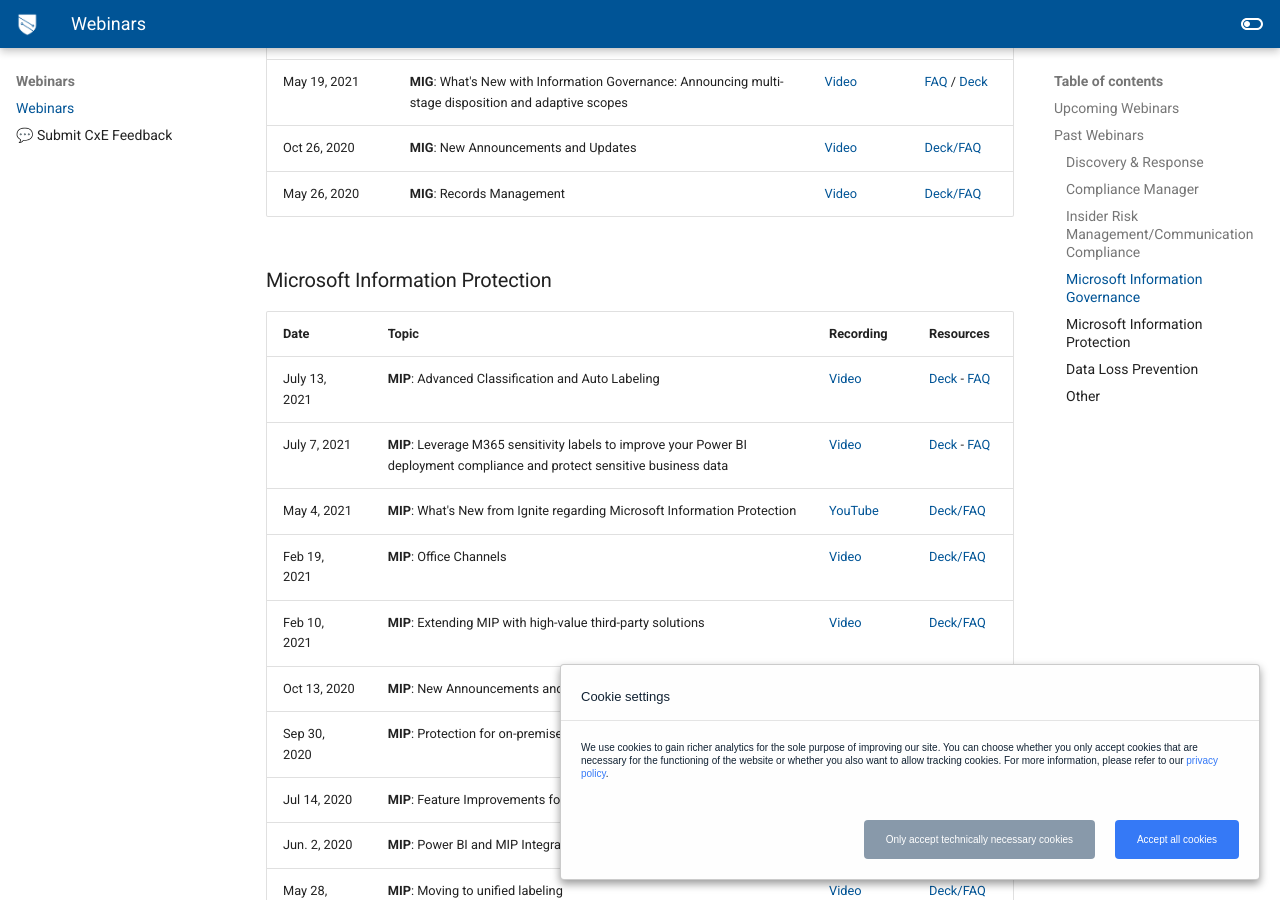
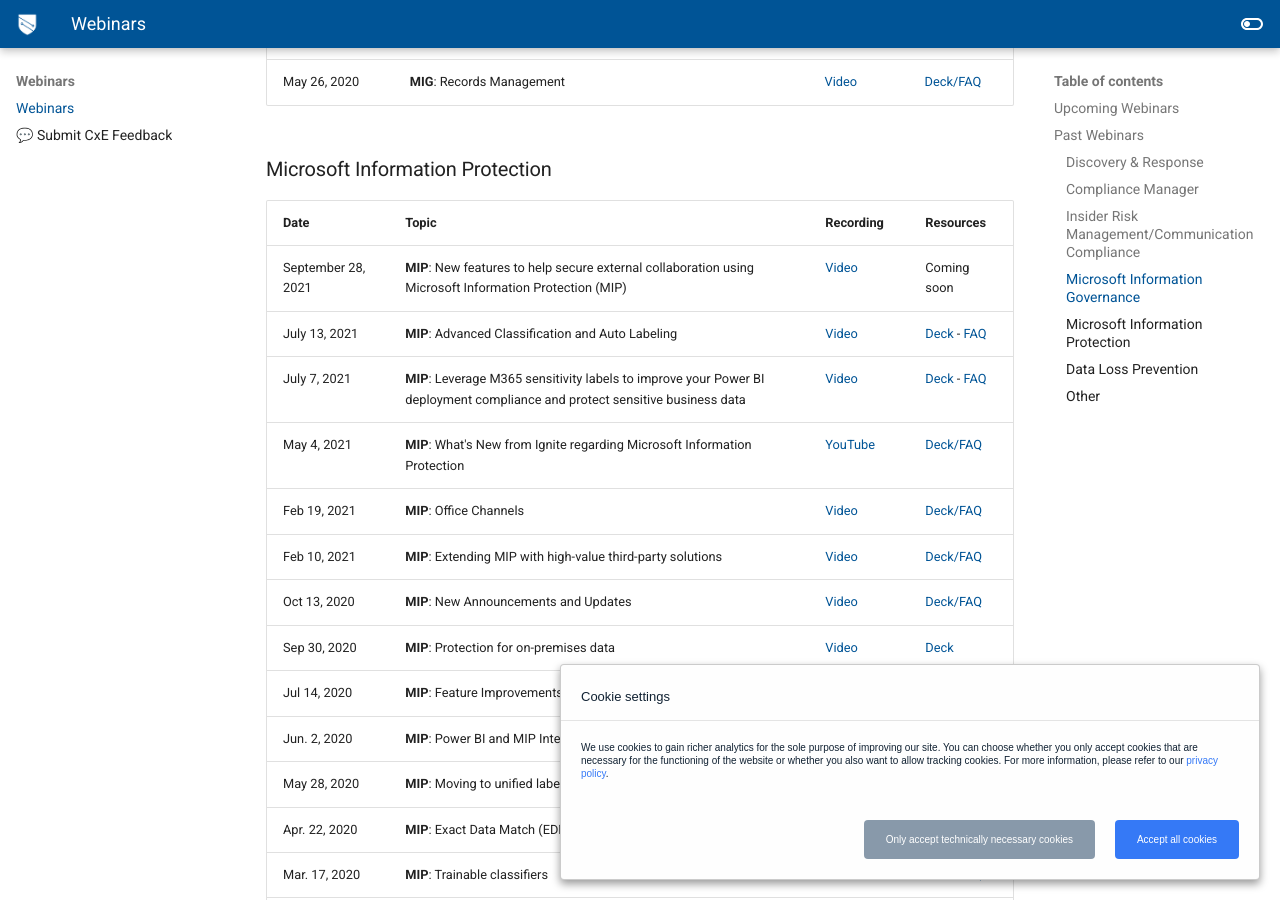
Before and after one commit to microsoft/ComplianceCxE, an MkDocs documentation site: the page built from docs/webinars.md, in a window 1280 px wide and 900 px high, scrolled down 2358 px. Built offline with MkDocs 1.6.1 and Material for MkDocs 9.7.7, drawn with Linux system fonts in a browser that asks for light colours; comment, search, counter and statistics services are not loaded; some of the changed text lies outside the part shown.

Commit message:
move 9-28 webinar to archive

```diff
--- a/docs/webinars.md
+++ b/docs/webinars.md
@@ -68,6 +66,7 @@
 
 |Date|Topic|Recording|Resources|
 |---|---|---|---|
+|September 28, 2021|**MIP**: New features to help secure external collaboration using Microsoft Information Protection (MIP)| [Video](https://mipc.eventvuilder.com/event/49793) | Coming soon |
 |July 13, 2021|**MIP**: Advanced Classification and Auto Labeling| [Video](https://mipc.eventbuilder.com/event/45701) | [Deck](resources\files\Webinar Advanced Classification and Auto Labeling July 13 2021.pdf) - [FAQ](resources\files\July 7 FAQ.pdf) |
 |July 7, 2021|**MIP**: Leverage M365 sensitivity labels to improve your Power BI deployment compliance and protect sensitive business data| [Video](https://mipc.eventbuilder.com/event/47133) | [Deck](resources\files\MIP - Sensitivity Label in PBI.pdf) - [FAQ](resources\files\July 7 FAQ.pdf) |
 |May 4, 2021|**MIP**: What's New from Ignite regarding Microsoft Information Protection|[YouTube](https://www.youtube.com/watch?v=TjtYhGfHHok&feature=youtu.be)|[Deck/FAQ](https://techcommunity.microsoft.com/t5/security-compliance-identity/what-s-new-from-ignite-regarding-microsoft-information/ba-p/2351825)|
```
Also changed, not shown: other parts of docs/webinars.md (+0 -2 lines).
